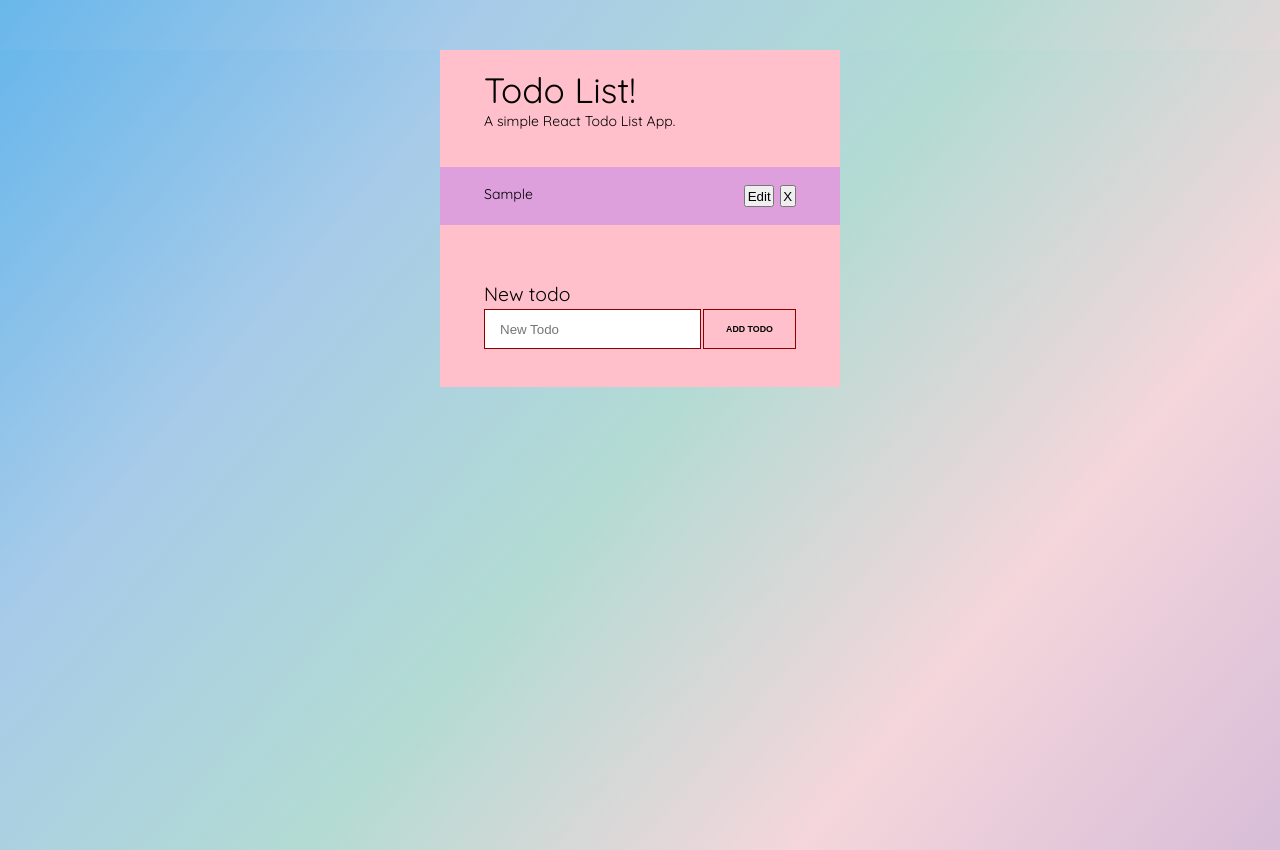
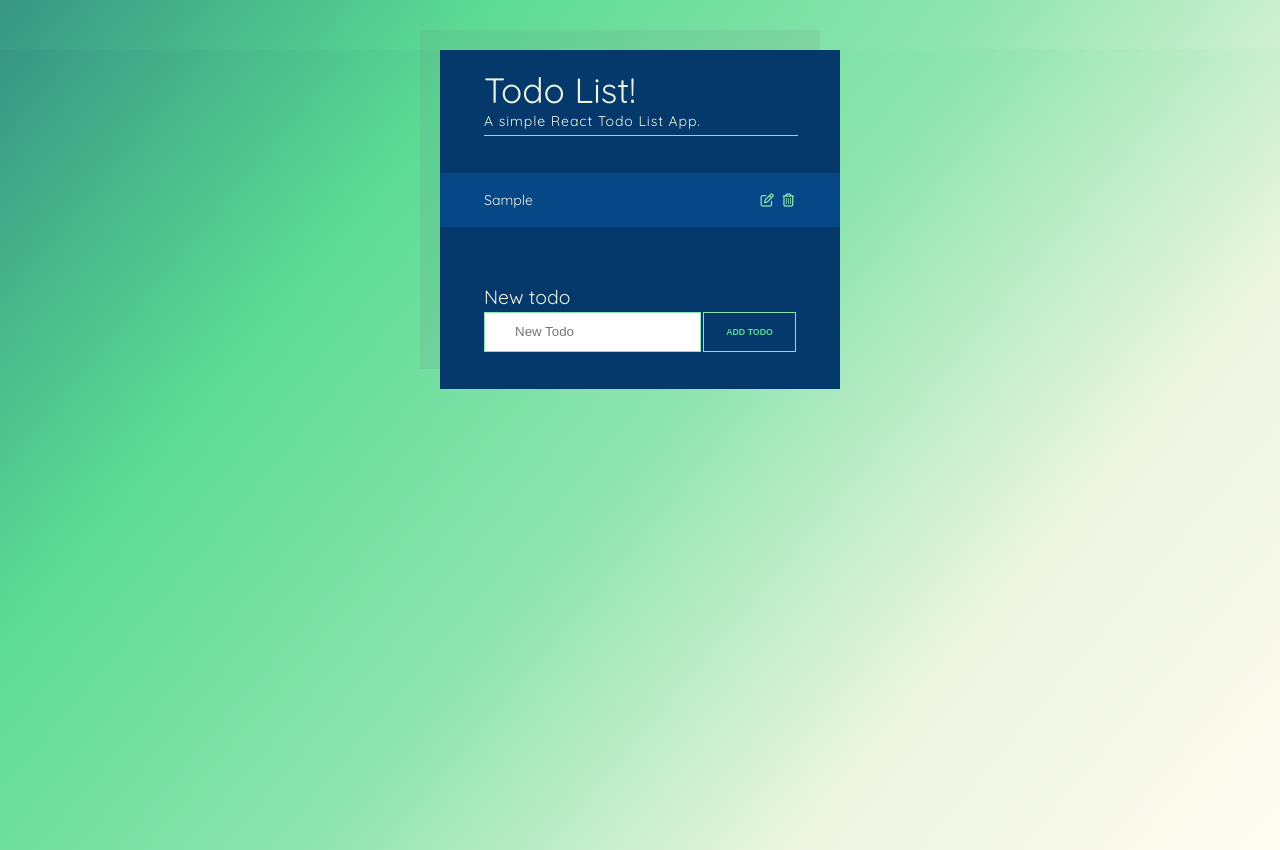
Before and after one commit to axseinga/todo-app-react, a React (Create React App) app: page / in a window 1280 px wide. Both pictures are taken after typing "Sample" into the empty fields and a click on the button "ADD TODO". Built offline with nearby package versions, Linux system fonts and the light colour scheme.

Commit message:
add styling

```diff
--- a/public/index.html
+++ b/public/index.html
@@ -30,6 +30,10 @@
       work correctly both with client-side routing and a non-root public URL.
       Learn how to configure a non-root public URL by running `npm run build`.
     -->
+        <script
+            src="https://kit.fontawesome.com/9b4ebac5d6.js"
+            crossorigin="anonymous"
+        ></script>
         <title>React App</title>
     </head>
     <body>
--- a/src/NewTodoForm.css
+++ b/src/NewTodoForm.css
@@ -26,7 +26,8 @@
 
 .NewTodoForm-input {
     width: 70%;
-    border: 1px solid darkred;
+    padding-left: 15px;
+    border: 1px solid #8ee4af;
     justify-content: stretch;
 }
 
@@ -38,7 +39,8 @@
     width: 30%;
     font-size: 0.5rem;
     font-weight: 600;
+    color: #5cdb95;
     text-transform: uppercase;
     background-color: transparent;
-    border: 1px solid darkred;
+    border: 1px solid #8ee4af;
 }
--- a/src/Todo.css
+++ b/src/Todo.css
@@ -3,16 +3,20 @@
     width: 100%;
     justify-content: space-between;
     margin: 10px 0;
-    background-color: plum;
+    background-color: #064788;
     padding: 1rem 2.5rem;
     font-size: 0.8rem;
+}
+
+.Todo i {
+    color: #8ee4af;
 }
 
 .Todo-edit {
     display: flex;
     width: 100%;
     margin: 10px 0;
-    background-color: plum;
+    background-color: #064788;
     padding: 1rem 2.5rem;
     font-size: 0.8rem;
 }
@@ -22,19 +26,37 @@
     justify-content: space-between;
     align-items: center;
     width: 100%;
+    gap: 2px;
 }
 
 .Todo-edit-input {
     height: 25px;
     width: 70%;
+    border: 1px solid #8ee4af;
 }
 
 .Todo-btn {
     padding: 0.1rem;
     margin-left: 0.3rem;
+    background-color: transparent;
+    color: #fffcf2;
+    border: none;
 }
 
 .completed {
     color: lightgrey;
     text-decoration: line-through;
+    opacity: 0.5;
+    transition: all 1s ease-out;
 }
+
+.Todo-btn-save {
+    width: 30%;
+    height: 25px;
+    font-size: 0.5rem;
+    font-weight: 600;
+    color: #5cdb95;
+    text-transform: uppercase;
+    background-color: transparent;
+    border: 1px solid #8ee4af;
+}
--- a/src/Todo.js
+++ b/src/Todo.js
@@ -45,7 +45,7 @@ class Todo extends React.Component {
                             name="todo"
                             onChange={this.handleChange}
                         />
-                        <button>Save</button>
+                        <button className="Todo-btn-save">Save</button>
                     </form>
                 </div>
             );
@@ -60,13 +60,13 @@ class Todo extends React.Component {
                     </li>
                     <div className="Todo-btns-container">
                         <button className="Todo-btn" onClick={this.toggleForm}>
-                            Edit
+                            <i class="far fa-edit"></i>
                         </button>
                         <button
                             className="Todo-btn"
                             onClick={this.props.removeTodo}
                         >
-                            X
+                            <i class="far fa-trash-alt"></i>
                         </button>
                     </div>
                 </div>
--- a/src/TodoList.css
+++ b/src/TodoList.css
@@ -1,10 +1,11 @@
 .TodoList {
-    background-color: pink;
+    background-color: #05386b;
     width: 400px;
     display: flex;
     flex-direction: column;
     justify-content: center;
     align-items: center;
+    box-shadow: -20px -20px 0px 0px rgba(100, 100, 100, 0.1);
 }
 
 .TodoList-list {
@@ -26,4 +27,14 @@
 
 .TodoList-desc {
     font-size: 0.8rem;
+    letter-spacing: 0.05rem;
 }
+
+.TodoList-span {
+    display: block;
+    font-size: 0.8rem;
+    margin-top: 5px;
+    height: 1px;
+    background-color: #8ee4af;
+    width: 145%;
+}
--- a/src/TodoList.js
+++ b/src/TodoList.js
@@ -73,6 +73,7 @@ class TodoList extends React.Component {
                     <p className="TodoList-desc">
                         A simple React Todo List App.
                     </p>
+                    <span className="TodoList-span"></span>
                 </div>
                 {this.renderTodos()}
                 <NewTodoForm addTodo={this.addTodo} />
--- a/src/index.css
+++ b/src/index.css
@@ -8,14 +8,15 @@ html,
 body {
     background: linear-gradient(
             130deg,
-            #69b7eb 0%,
-            #a7cbe9 25%,
-            #b3dbd3 50%,
-            #f4d6db 75%,
-            #d8bdd8 100%
+            #379683 0%,
+            #5cdb95 25%,
+            #8ee4af 50%,
+            #edf5e1 75%,
+            #fffcf2 100%
         )
         no-repeat center center fixed;
     font-size: 1.1rem;
+    color: #edf5e1;
     font-family: "Quicksand", sans-serif;
     height: 100%;
 }
```
